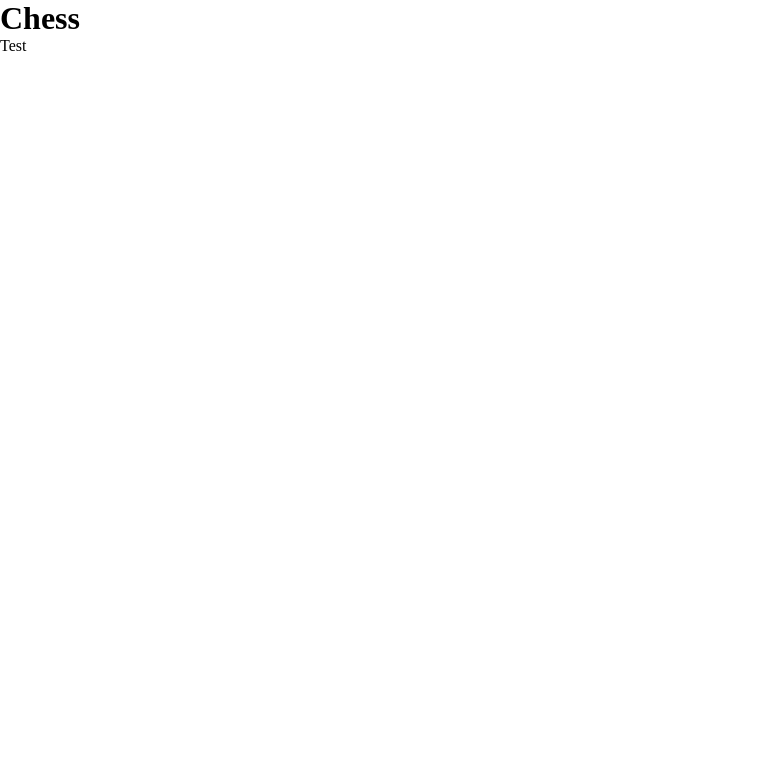
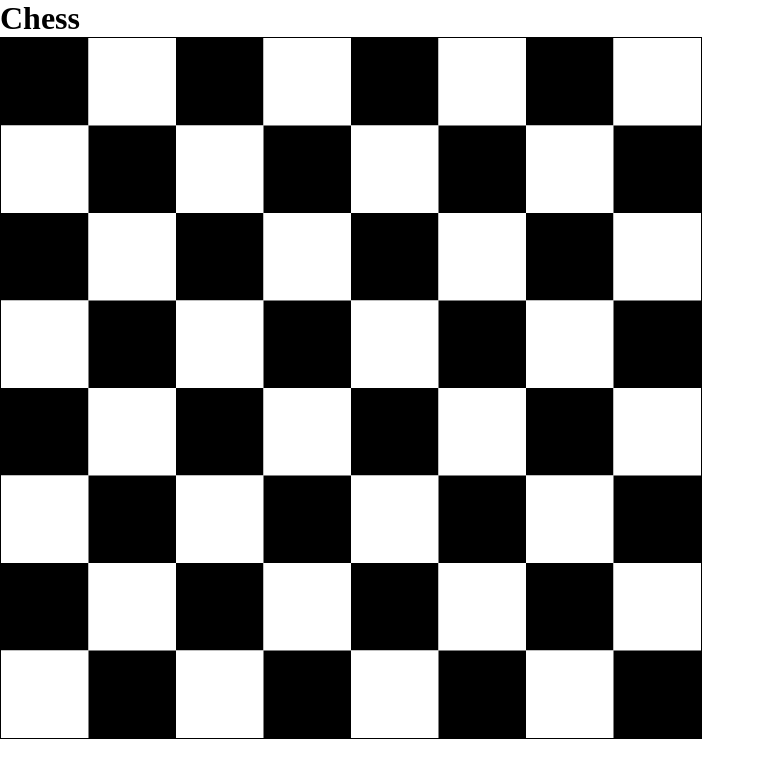
Before and after one commit to Rainh2001/basic-chess, a plain HTML site: page index.html in a window 1280 px wide. Shown: the whole page, without its empty margins (0-765 px from the left). Drawn offline with Linux system fonts and the light colour scheme.

Commit message:
Added the chess board 8x8

```diff
--- a/index.html
+++ b/index.html
@@ -6,6 +6,6 @@
     </head>
     <body>
         <h1>Chess</h1>
-        <p>Test</p>
+        <canvas id="chess" width="700" height="700"></canvas>
     </body>
 </html>
--- a/script.js
+++ b/script.js
@@ -0,0 +1,32 @@
+var canvas;
+var ctx;
+
+const row = 8;
+const col = 8;
+
+var width;
+var height;
+
+window.onload = function(){
+    canvas = document.getElementById("chess");
+    ctx = canvas.getContext("2d");
+
+    width = canvas.width / col;
+    height = canvas.height / row;
+
+    setup();
+}
+
+function setup(){
+    let isBlack = false;
+    for(let i = 0; i < row; i++){
+        isBlack = !isBlack;
+        for(let j = 0; j < col; j++){
+            ctx.beginPath();
+            ctx.fillStyle = isBlack ? "black" : "white";
+            ctx.fillRect(j*width, i*height, width, height);
+            ctx.closePath();
+            isBlack = !isBlack;
+        }
+    }
+}
--- a/style.css
+++ b/style.css
@@ -2,3 +2,7 @@
     padding: 0;
     margin: 0;
 }
+
+#chess {
+    border: 1px solid black;
+}
```
Also changed, not shown: 1 other file.
